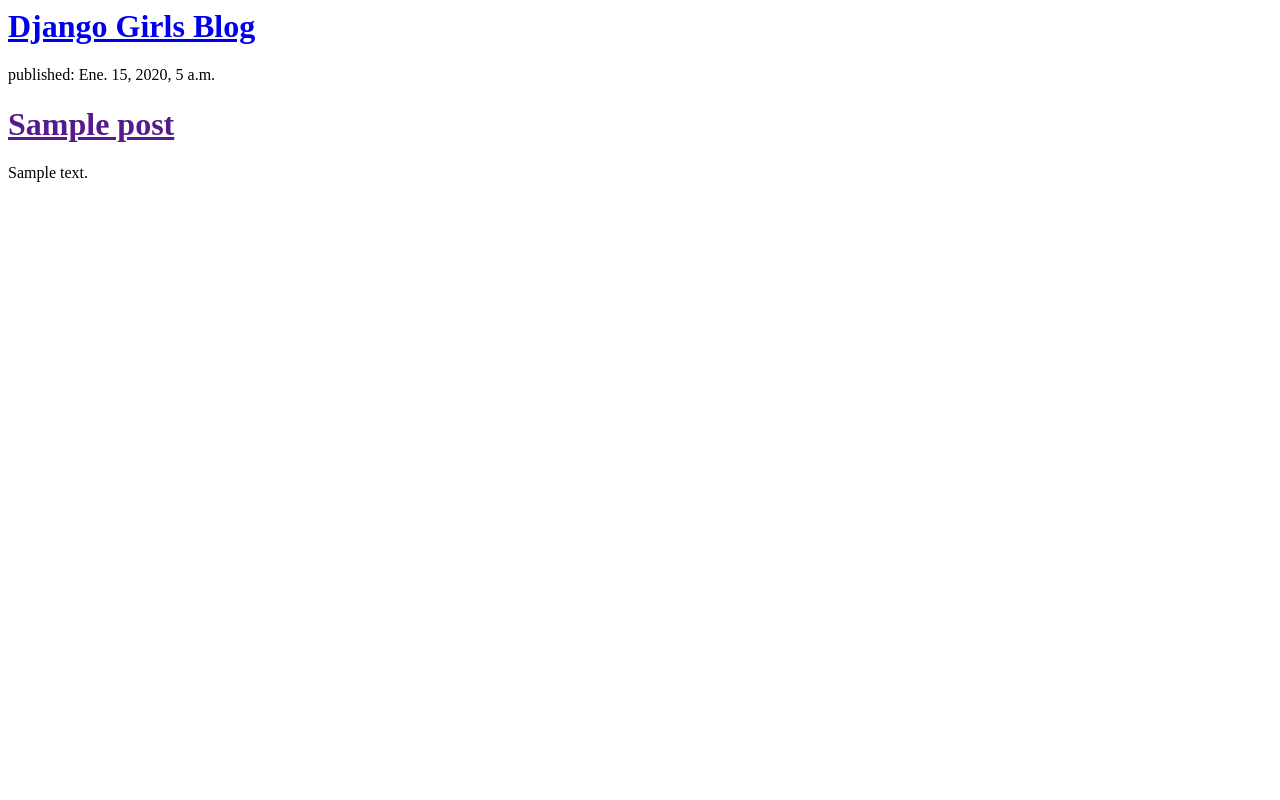
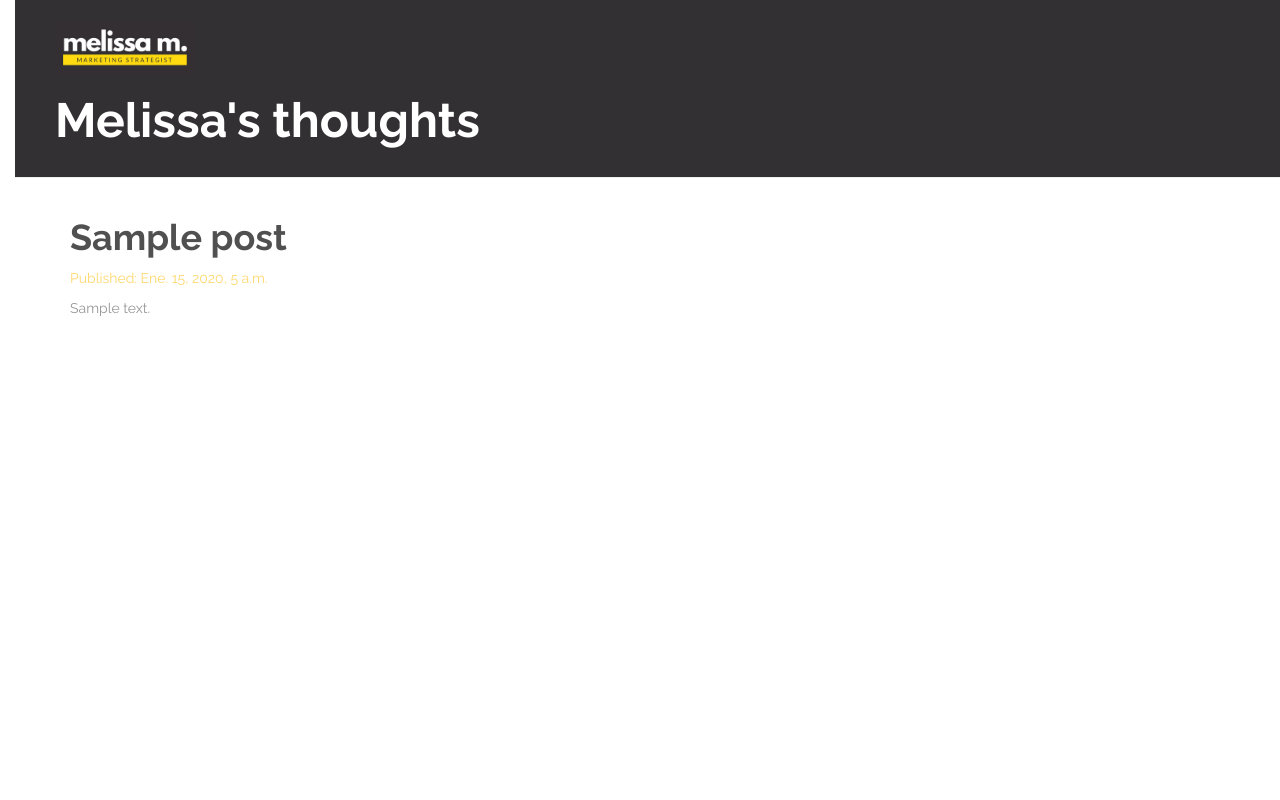
Before and after one commit to melissageliz/my-first-blog, a Django app: template blog/templates/blog/post_list.html in a window 1280 px wide. Run offline with Django 3.2, Linux system fonts and the light colour scheme; the template is opened without the code that fills it: values that come from a table or form of the project are taken from there, others are empty; tables that the repository leaves empty hold one stand-in row (values such as "Sample post"); some libraries are stand-ins or nearby versions.

Commit message:
Personalized CSS to Blog

```diff
--- /dev/null
+++ b/blog/static/css/blog.css
@@ -0,0 +1,62 @@
+h1 a {
+	color: #505050;
+	font-family:'Raleway', sans-serif;
+    font-weight: 700;
+}
+body {padding-left: 15px;
+    color: #979797;
+    font-family:'Raleway', sans-serif;
+    font-weight: 400;
+}
+.page-header {
+    background-color: #333033;
+    margin-top: 0;
+    padding: 20px 20px 20px 40px;
+}
+
+.page-header h1, .page-header h1 a, .page-header h1 a:visited, .page-header h1 a:active {
+    color: #fff;
+    font-size: 36pt;
+    text-decoration: none;
+}
+
+.content {
+    margin-left: 40px;
+}
+
+h1, h2, h3, h4 {
+    font-family: 'Raleway', sans-serif;
+}
+
+.date {
+    color: #FED86E;
+}
+
+.save {
+    float: right;
+}
+
+.post-form textarea, .post-form input {
+    width: 100%;
+}
+
+.top-menu, .top-menu:hover, .top-menu:visited {
+    color: #ffffff;
+    float: right;
+    font-size: 26pt;
+    margin-right: 20px;
+}
+
+.post {
+    margin-bottom: 70px;
+}
+
+.post h1 a, .post h1 a:visited {
+    color: #505050;
+}
+
+.posts-text {
+    color: #979797;
+    font-family:'Raleway', sans-serif;
+    font-weight: 400;
+}
--- a/blog/templates/blog/post_list.html
+++ b/blog/templates/blog/post_list.html
@@ -1,18 +1,33 @@
+{% load staticfiles %}
 <html>
     <head>
-    	<title>Django Girls Blog</title>
+      <title>Melissa's thoughts</title>
+      <link rel="stylesheet" href="//maxcdn.bootstrapcdn.com/bootstrap/3.2.0/css/bootstrap.min.css">
+      <link rel="stylesheet" href="//maxcdn.bootstrapcdn.com/bootstrap/3.2.0/css/bootstrap-theme.min.css">
+      <link href="https://fonts.googleapis.com/css?family=Raleway:300,400,700,800" rel="stylesheet">
+      <link rel="stylesheet" href="{% static 'css/blog.css' %}">
     </head>
     <body>
-    	<div>
-    		<h1><a href="/">Django Girls Blog</a></h1>
-    	</div>
-    {% for post in posts %}
-        <div>
-            <p>published: {{ post.published_date }}</p>
-            <h1><a href="">{{ post.title }}</a></h1>
-            <p>{{ post.text|linebreaksbr }}</p>
+      <div class="page-header">
+        <img src="{% static 'images/logo-melissa.png'%}" alt="Logo Melissa Martinez" style="width:140px;">
+        <h1><a href="/">Melissa's thoughts</a></h1>
+      </div>
+      <div class="content container">
+        <div class="row">
+          <div class="col-md-8">
+            {% for post in posts %}
+              <div class="post">
+                <div class="posts-title">
+                </div>
+                <h1><a href="">{{ post.title }}</a></h1>
+                <div class="date">
+                  <p>Published: {{ post.published_date }}</p>
+                </div>
+                <p>{{ post.text|linebreaksbr }}</p>
+              </div>
+            {% endfor %}
+          </div>
         </div>
-    {% endfor %}
-
+      </div>
     </body>
 </html>
```
Also changed, not shown: blog/static/images/logo-melissa.png (added), blog/static/images/logo.png (added), blog/static/images/logomelissa.png (added).
